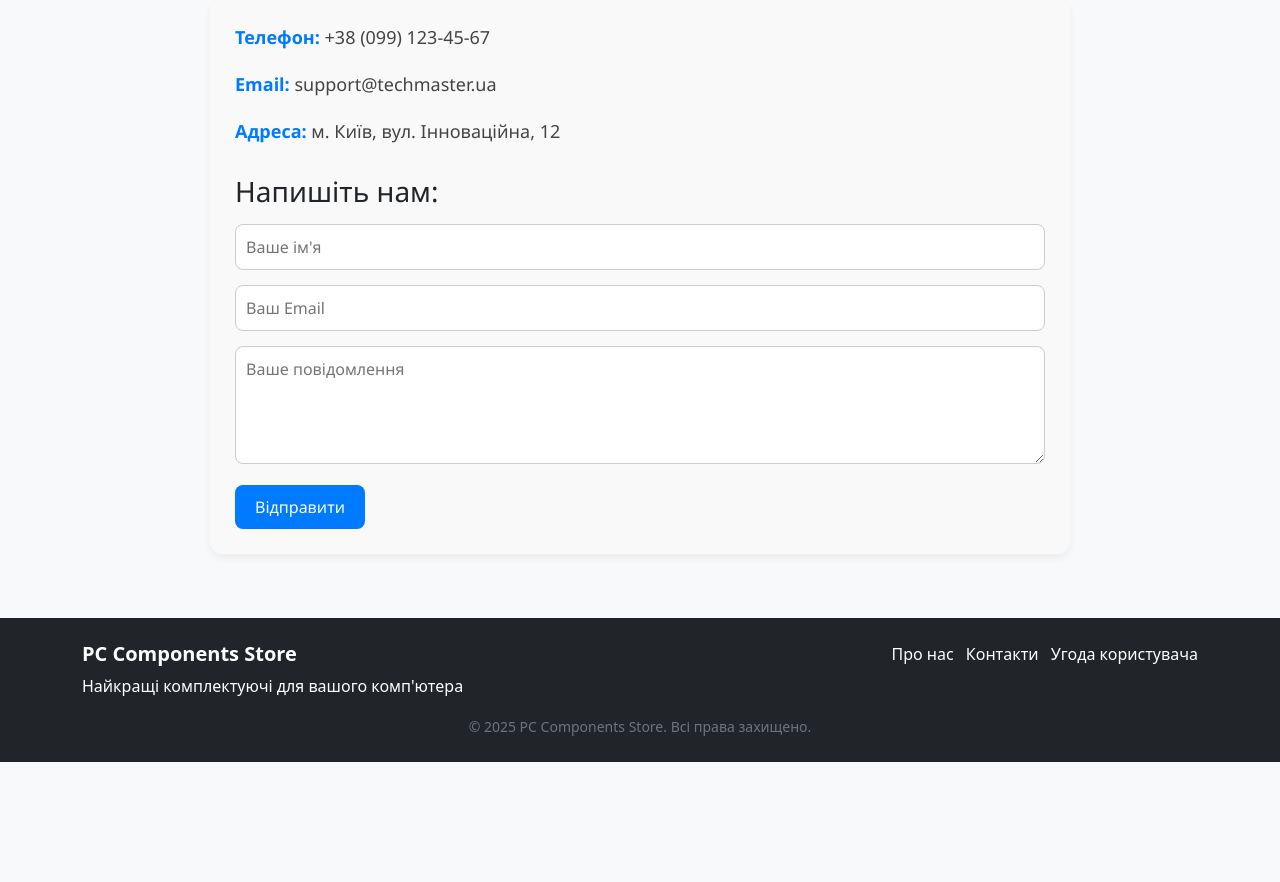
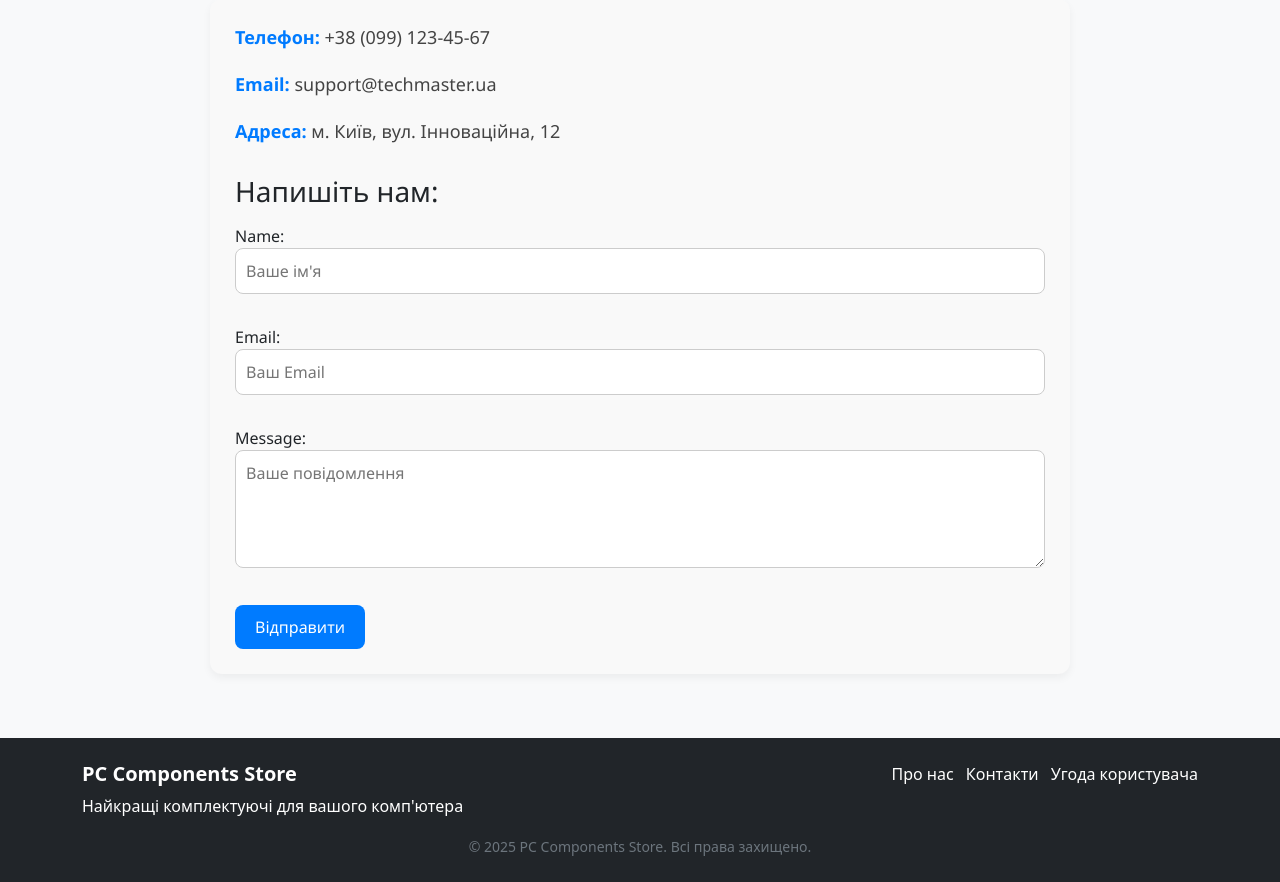
Before and after one commit to Danya-Oleksuk/pc-components-shop, a Django app: page /contacts/ in a window 1280 px wide. Shown: the part 214-1096 px from the top of the page. Before the commit the page ends 976 px from the top, so only its background shows below. Run offline with Django 5.2, Linux system fonts and the light colour scheme.

Commit message:
feat: add contact page with message form and model

```diff
--- /dev/null
+++ b/info/forms.py
@@ -0,0 +1,12 @@
+from django import forms
+from .models import ContactMessage
+
+class ContactForm(forms.ModelForm):
+    class Meta:
+        model = ContactMessage
+        fields = ['name', 'email', 'message']
+        widgets = {
+            'name': forms.TextInput(attrs={'placeholder': "Ваше ім'я", 'required': True}),
+            'email': forms.EmailInput(attrs={'placeholder': "Ваш Email", 'required': True}),
+            'message': forms.Textarea(attrs={'placeholder': "Ваше повідомлення", 'rows': 4, 'required': True}),
+        }
--- a/info/views.py
+++ b/info/views.py
@@ -1,12 +1,19 @@
 from django.views.generic import TemplateView
+from django.views.generic.edit import CreateView
+from django.urls import reverse_lazy
+from .models import ContactMessage
+from .forms import ContactForm
 
 
 class AboutView(TemplateView):
     template_name = "info/about.html"
 
 
-class ContactsView(TemplateView):
-    template_name = "info/contacts.html"
+class ContactsView(CreateView):
+    model = ContactMessage
+    form_class = ContactForm
+    template_name = 'info/contacts.html'
+    success_url = reverse_lazy('info:contacts')
 
 
 class TermsView(TemplateView):
--- a/templates/info/contacts.html
+++ b/templates/info/contacts.html
@@ -19,11 +19,10 @@
             <span class="contact-label">Адреса:</span> м. Київ, вул. Інноваційна, 12
         </div>
 
-        <form class="contact-form">
+         <form method="post" class="contact-form">
+            {% csrf_token %}
             <h3 style="margin-bottom: 15px;">Напишіть нам:</h3>
-            <input type="text" placeholder="Ваше ім'я" required>
-            <input type="email" placeholder="Ваш Email" required>
-            <textarea rows="4" placeholder="Ваше повідомлення" required></textarea>
+            {{ form.as_p }}
             <button type="submit">Відправити</button>
         </form>
     </div>
```
Also changed, not shown: info/admin.py (added, +10 -0 lines).
